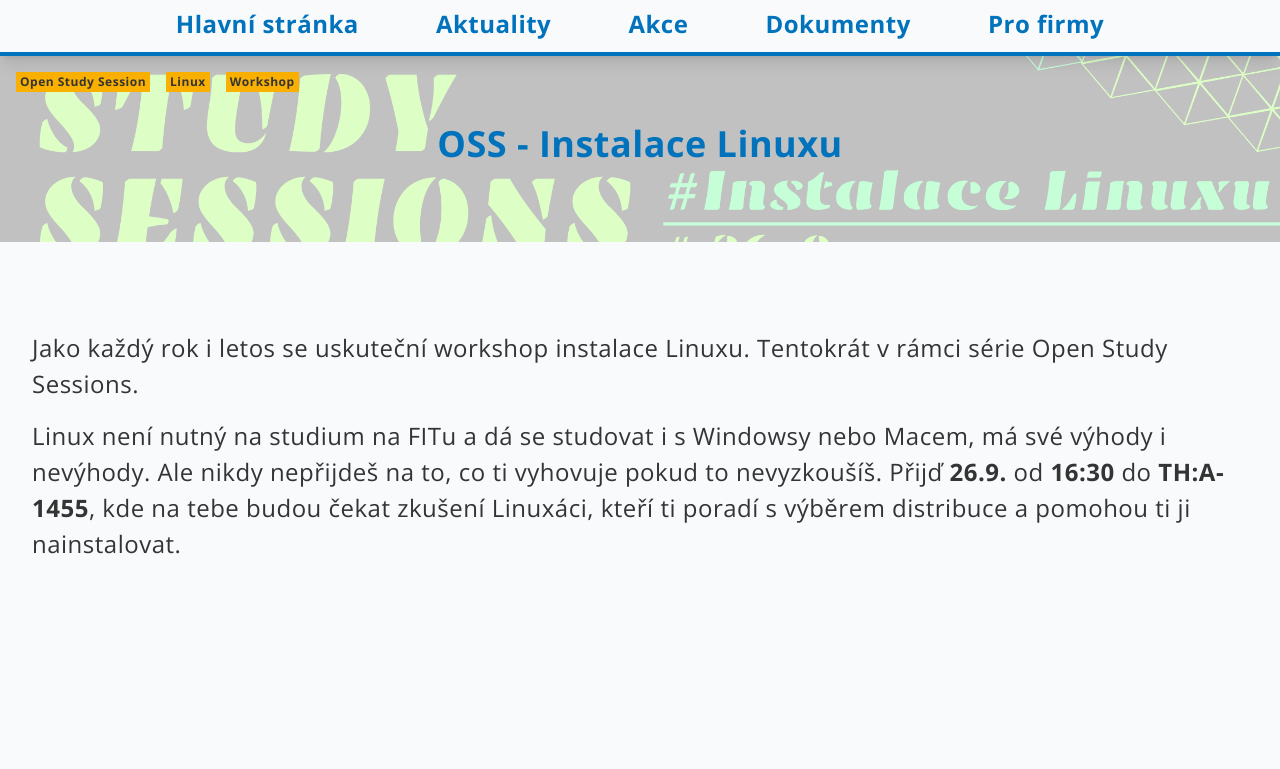
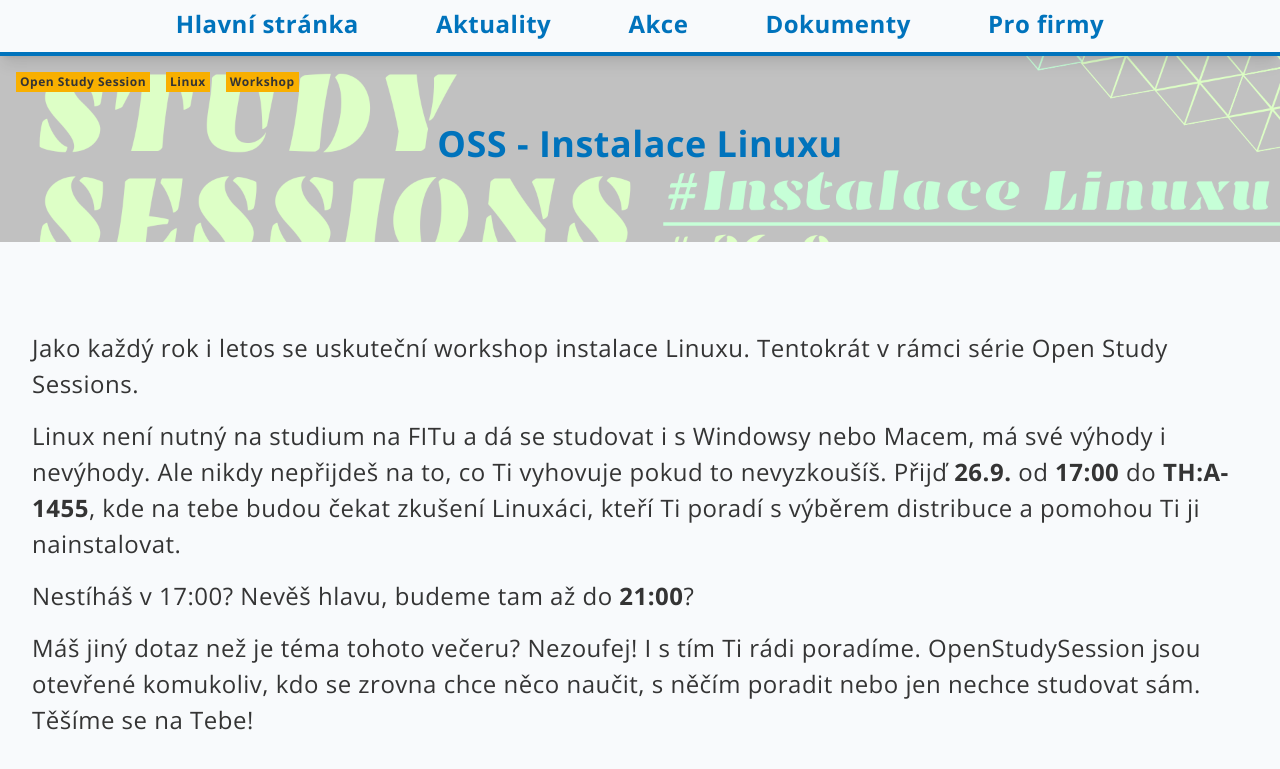
Before and after one commit to klubFITpp/klubfitpp, a Jekyll site: the page built from _events/2024-09-26-oss-linux.md, in a window 1280 px wide. Shown: the top 769 px of the page. Built offline with Jekyll 4.4.1, drawn with Linux system fonts in a browser that asks for light colours.

Commit message:
EVENTS: OSS - time update, new event

```diff
--- a/_events/2024-09-26-oss-linux.md
+++ b/_events/2024-09-26-oss-linux.md
@@ -9,12 +9,16 @@
   - Open Study Session
   - Linux
   - Workshop
-img: "/assets/images/event/oss24-linux.png"
+img: "/assets/images/event/oss_linux.png"
 ---
 
 Jako každý rok i letos se uskuteční workshop instalace Linuxu. Tentokrát v rámci série Open Study Sessions.
 
 
 Linux není nutný na studium na FITu a dá se studovat i s Windowsy nebo Macem, má své výhody i nevýhody. Ale nikdy nepřijdeš na to,
-co ti vyhovuje pokud to nevyzkoušíš. Přijď **26.9.** od **16:30** do **TH:A-1455**, kde na tebe budou čekat zkušení Linuxáci, kteří ti
-poradí s výběrem distribuce a pomohou ti ji nainstalovat.
+co Ti vyhovuje pokud to nevyzkoušíš. Přijď **26.9.** od **17:00** do **TH:A-1455**, kde na tebe budou čekat zkušení Linuxáci, kteří Ti
+poradí s výběrem distribuce a pomohou Ti ji nainstalovat.
+
+Nestíháš v 17:00? Nevěš hlavu, budeme tam až do **21:00**?
+
+Máš jiný dotaz než je téma tohoto večeru? Nezoufej! I s tím Ti rádi poradíme. OpenStudySession jsou otevřené komukoliv, kdo se zrovna chce něco naučit, s něčím poradit nebo jen nechce studovat sám. Těšíme se na Tebe!
```
Also changed, not shown: _events/2024-10-03-oss-kompilace.md (+4 -2 lines), _events/2024-10-17-oss-debugging copy.md (added, +21 -0 lines), _events/2024-10-17-oss-debugging.md (deleted, +0 -19 lines), _events/2024-10-24-oss-cisty_kod.md (added, +19 -0 lines), assets/images/event/oss24-debugging.png (deleted), assets/images/event/oss24-kompilace.png (deleted), assets/images/event/oss24-linux.png (deleted), assets/images/event/oss_all.png (added), assets/images/event/oss_clean_code.png (added), assets/images/event/oss_debugging.png (added), assets/images/event/oss_header.png (added), assets/images/event/oss_kompilace.png (added), assets/images/event/oss_linux.png (added), 1 other file.
